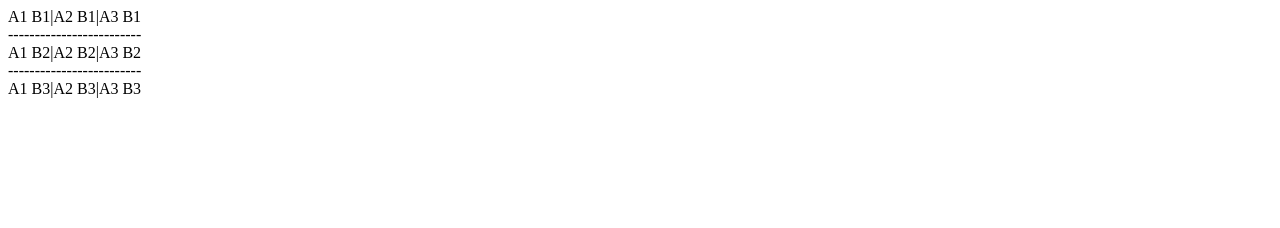
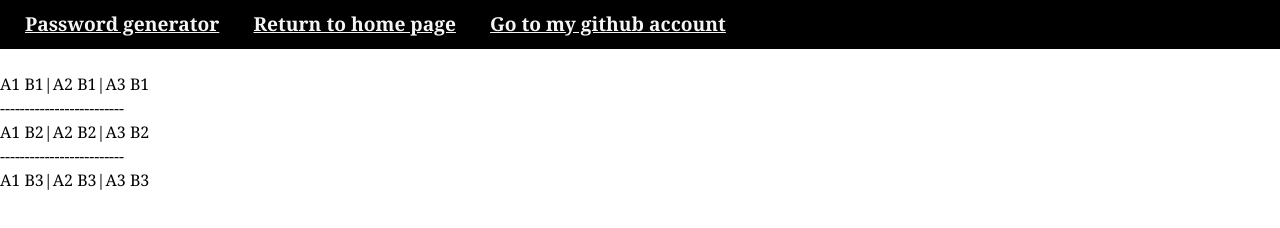
Before and after one commit to UnionofSovietSocialistRepublics/UnionofSovietSocialistRepublics.github.io, a plain HTML site: page ttt/ttt.html in a window 1280 px wide. Drawn offline with Linux system fonts and the light colour scheme.

Commit message:
dawg what have you doNE

```diff
--- a/ttt/ttt.css
+++ b/ttt/ttt.css
@@ -1,3 +1,38 @@
 #flex{
     display: flex;
 }
+
+nav{
+    color:whitesmoke !important;
+    background-color: black !important;
+    position: fixed;
+    width: 100%;
+    z-index: 1;
+    padding: 10px;
+}
+
+.navanax{
+    color:whitesmoke;
+    padding: 12px 15px;
+    height: 100%;
+    font-weight: 850;
+    font-size: larger;
+
+}
+
+* {
+    box-sizing: border-box;
+    font-family: Cambria, Cochin, Georgia, Times, 'Times New Roman', serif;
+    /*font-size: 16px;*/
+    line-height: 1.5;
+    /* outline: none;
+    border: none;
+    text-decoration: none; */
+    margin: 0;
+    padding: 0;
+}
+
+.navanax:hover {
+    background-color: whitesmoke;
+    color: black;
+}
--- a/ttt/ttt.html
+++ b/ttt/ttt.html
@@ -7,6 +7,12 @@
     <link rel="stylesheet" href="ttt.css">
 </head>
 <body>
+    <nav>
+        <a href="..\passgen\passgen.html" class="navanax">Password generator</a>
+        <a href="..\index.html" class="navanax">Return to home page</a>
+        <!-- <a href="passgen\passgen.html" class="navanax">Return to home page</a> -->
+        <a href="https://github.com/UnionofSovietSocialistRepublics" class="navanax">Go to my github account</a>
+    </nav>
     <!--
         ttt box:
             B
@@ -16,6 +22,7 @@
 
 
      -->
+     <br> <br> <br>
     <div id="flex" class="mid"><div>A1 B1</div> | <div>A2 B1</div> | <div>A3 B1</div></div>
     <div id="flex" class="mid">-------------------------</div>
     <div id="flex" class="mid"><div>A1 B2</div> | <div>A2 B2</div> | <div>A3 B2</div></div>
```
Also changed, not shown: index.html (+3 -3 lines), passgen/passgen.html (+4 -4 lines).
